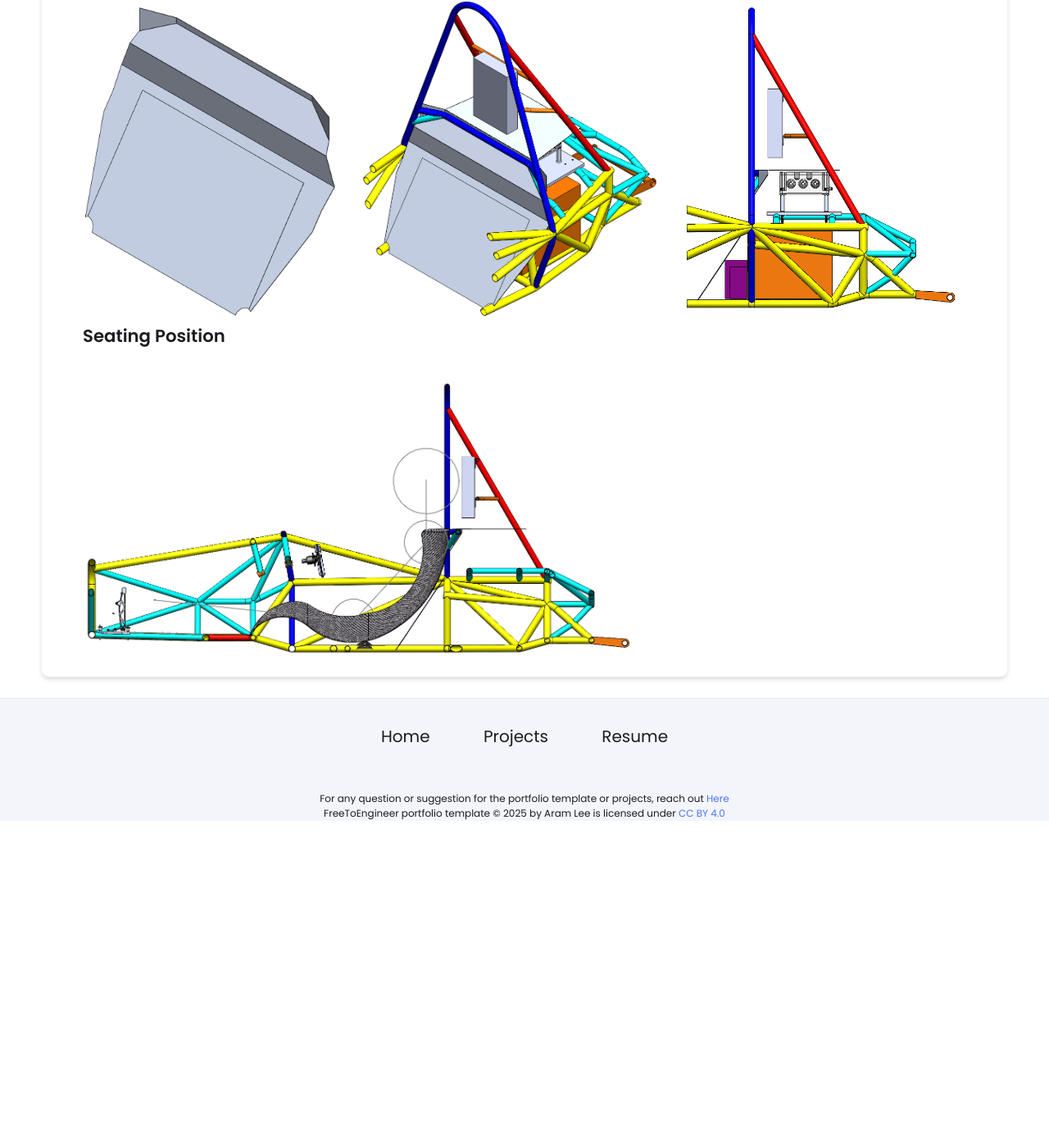
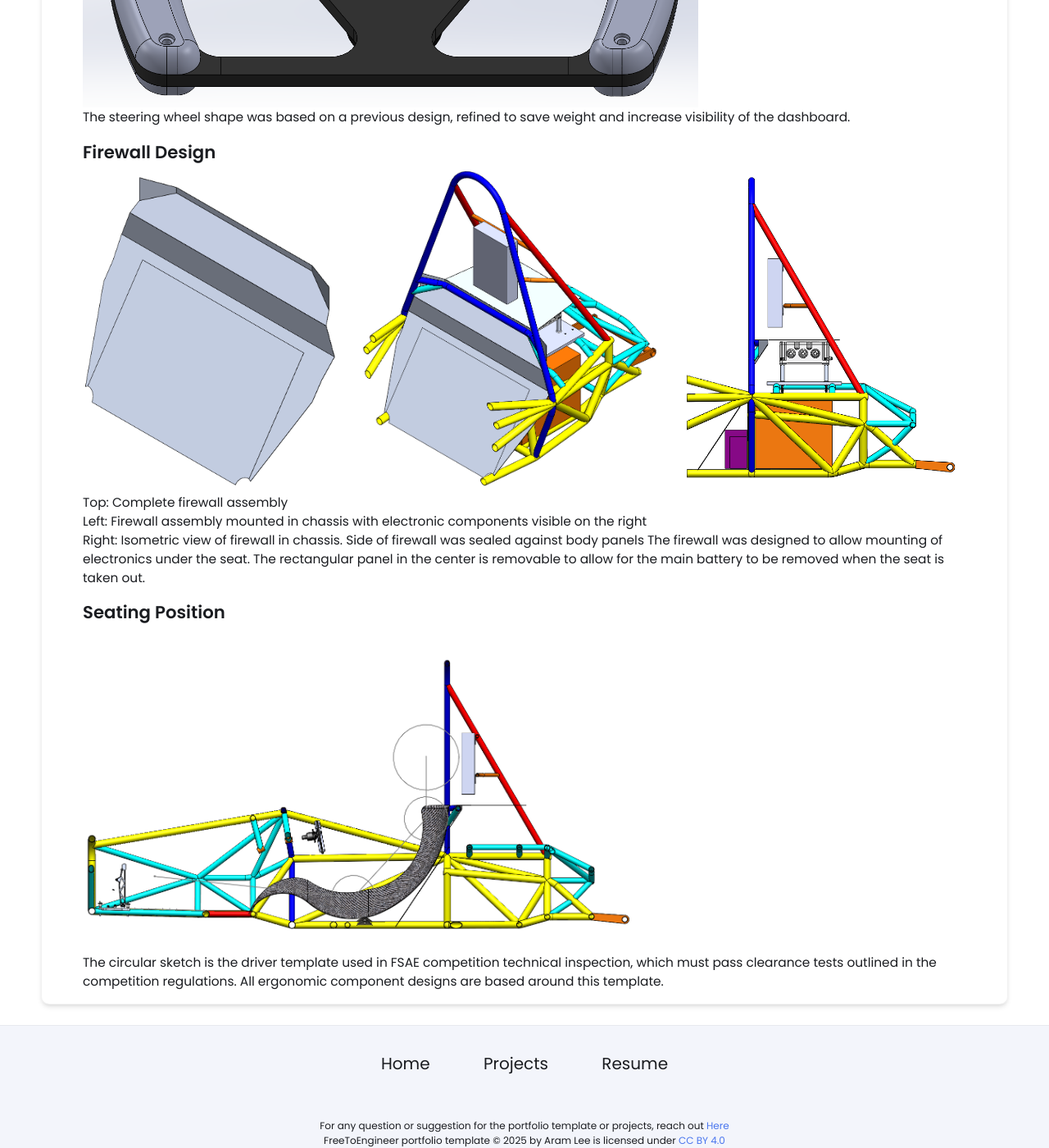
Before and after one commit to LKemper03/LKemper03.github.io, a Jekyll site: the page built from _projects/fsae23-24/index.md, in a window 1280 px wide and 1400 px high, scrolled down 2856 px. Shown: the whole window at 82% size. Built offline with Jekyll 4.4.1, drawn with Linux system fonts in a browser that asks for light colours; before the commit the page ends 3857 px from its top, so only the background shows below that; some of the changed text lies outside the part shown.

Commit message:
Update index.md

```diff
--- a/_projects/fsae23-24/index.md
+++ b/_projects/fsae23-24/index.md
@@ -16,16 +16,27 @@
 ---
 ## Components In Car
 {% include image-gallery.html images="Ergo 2324 iso view.png, Ergo 2324 side view.png" height="400" %}
+Ergonomics components mounted in the chassis assembly.
 
 ## Seat Design
 {% include image-gallery.html images="Seat 2324 iso view.png" height="400" %} <br>
 {% include image-gallery.html images="Seat 2324 reference image.jpg, Seat 2324 left side view.png" height="300" %}
+Top: Driver's seat final model <br>
+Left: Reference image for seat shape <br>
+Right: Seat side view <br>
+The side view profile of the seat was created using the reference image of a driver seated in the chassis. The front view seat profile was created using 5th percentile female and 95th percentile male body measurements provided by FSAE.
 
 ## Steering Wheel Design
 {% include image-gallery.html images="Wheel 2324 angled view.png" height="400" %}
+The steering wheel shape was based on a previous design, refined to save weight and increase visibility of the dashboard.
 
 ## Firewall Design
 {% include image-gallery.html images="Firewall 2324 iso view.png, Firewall 2324 section assembly.png, Firewall 2324 section assembly side view.png" height="400" %}
+Top: Complete firewall assembly <br>
+Left: Firewall assembly mounted in chassis with electronic components visible on the right <br>
+Right: Isometric view of firewall in chassis. Side of firewall was sealed against body panels
+The firewall was designed to allow mounting of electronics under the seat. The rectangular panel in the center is removable to allow for the main battery to be removed when the seat is taken out.
 
 ## Seating Position
 {% include image-gallery.html images="Ergo 2324 percy side view.png" height="400" %}
+The circular sketch is the driver template used in FSAE competition technical inspection, which must pass clearance tests outlined in the competition regulations. All ergonomic component designs are based around this template.
```
